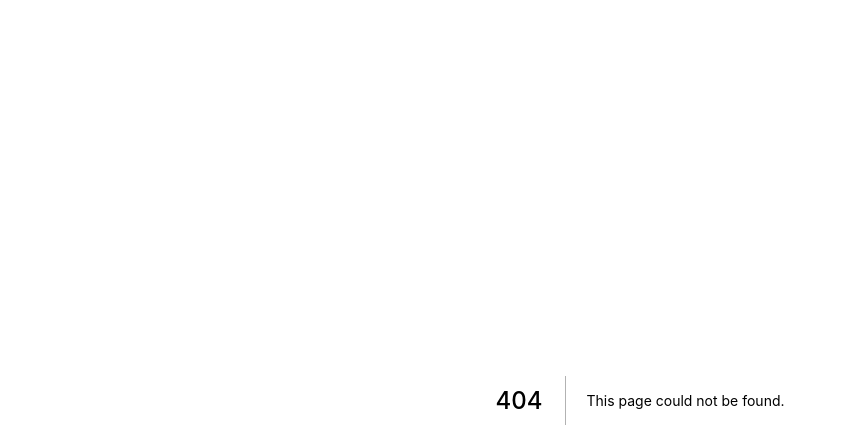
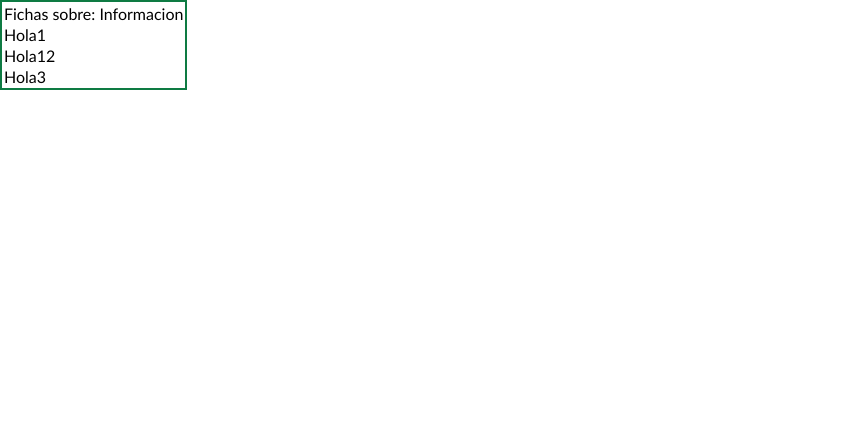
Before and after one commit to addRian0-0/5IV9-PA-Tucanes-del-Software, a Next.js app in the folder tucans-planmatica/: page /fichas in a window 1280 px wide. Before the commit this address had no page. Shown: the top 448 px of the page, without its empty margins (0-847 px from the left). Built offline with nearby package versions, Linux system fonts and the light colour scheme.

Commit message:
Ayudame diosito tira paro

```diff
--- /dev/null
+++ b/tucans-planmatica/components/MostrarFicha.jsx
@@ -0,0 +1,23 @@
+import React from 'react'
+import styles from "../styles/Fichas.module.css";
+
+export default function MostrarFicha() {
+    return (
+        <div>
+            <table className={styles.tableFichas} >
+                <thead><tr>Fichas sobre: {'Informacion'}</tr></thead>
+                <tbody>
+                    <tr>
+                        Hola1
+                    </tr>
+                    <tr>
+                        Hola12
+                    </tr>
+                    <tr>
+                        Hola3
+                    </tr>
+                </tbody>
+            </table>
+        </div>
+    )
+}
--- /dev/null
+++ b/tucans-planmatica/pages/fichas/index.jsx
@@ -0,0 +1,14 @@
+import React from 'react';
+import MainHead from '../../components/MainHead';
+import LayoutIndex from '../../components/Lateral';
+import Lateral from '../../components/Lateral';
+import styles from "../../styles/Home.module.css";
+import MostrarFicha from '../../components/MostrarFicha';
+
+export default function Index() {
+    return (
+        <div>
+            <MostrarFicha/>
+        </div>
+    )
+}
--- /dev/null
+++ b/tucans-planmatica/styles/Fichas.module.css
@@ -0,0 +1,3 @@
+.tableFichas{
+    border: 2px var(--main-color) solid;
+}
```
